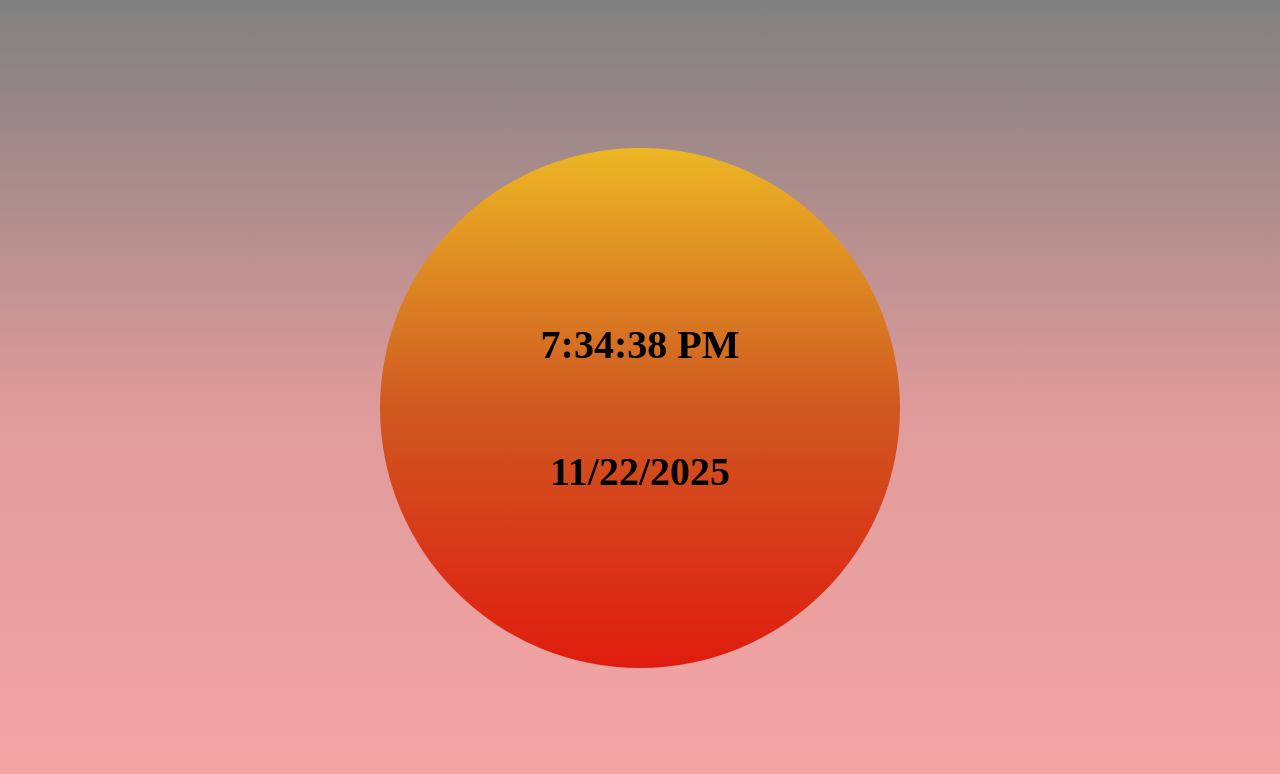
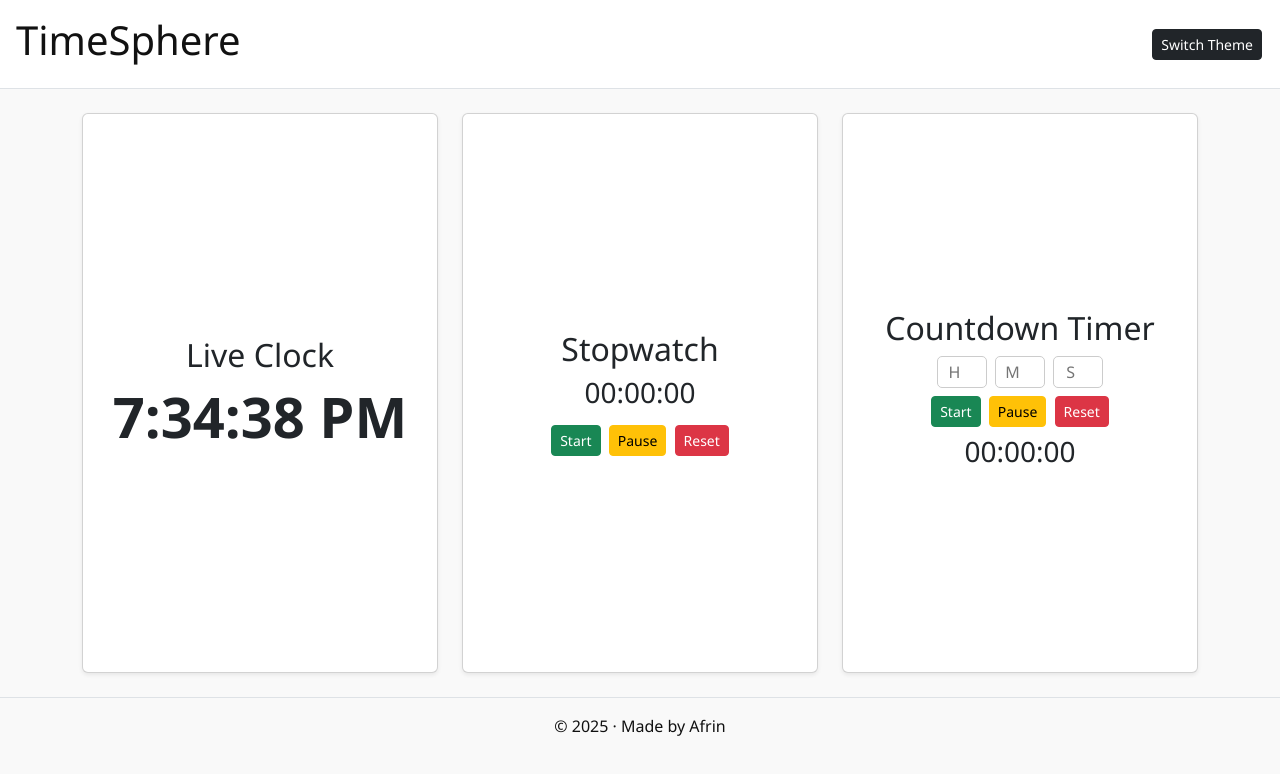
Before and after one commit to Afrinrefai/Real_time-clock, a plain HTML site: page index.html in a window 1280 px wide. Drawn offline with nearby package versions, Linux system fonts and the light colour scheme.

Commit message:
first commit

```diff
--- a/index.html
+++ b/index.html
@@ -1,55 +1,67 @@
 <!DOCTYPE html>
 <html lang="en">
-
 <head>
     <meta charset="UTF-8">
     <meta name="viewport" content="width=device-width, initial-scale=1.0">
-    <title>Clock</title>
-    <style>
-        body {
-            display: flex;
-            justify-content: center;
-            align-items: center;
-            height: 100vh;
-            background: linear-gradient(gray, rgb(223, 155, 155), rgb(248, 165, 165));
-        }
+    <title>TimeSphere</title>
+    <link href="https://cdn.jsdelivr.net/npm/bootstrap@5.3.8/dist/css/bootstrap.min.css" rel="stylesheet">
+    <link rel="stylesheet" href="style.css">
+</head>
+<body class="theme">
+    <!-- HEADER -->
+    <header class="d-flex justify-content-between align-items-center p-3 border-bottom">
+        <h1>TimeSphere</h1>
+        <button id="toggle" class="btn btn-dark btn-sm">Switch Theme</button>
+    </header>
 
-        .clock {
+    <!-- MODULE ROW -->
+    <main class="container py-4">
+        <div class="row g-4">
+            <!-- Live Clock -->
+            <div class="col-md-4">
+                <div class="card p-3 text-center shadow-sm">
+                    <h2>Live Clock</h2>
+                    <div id="live-clock" class="display-4 fw-bold">00:00:00</div>
+                </div>
+            </div>
 
-            background: linear-gradient(rgb(236, 183, 36), rgb(207, 88, 33), rgb(224, 28, 14));
-            font-weight: 700;
-            width: 500px;
-            height: 500px;
-            font-size: 2.5rem;
-            border-radius: 50%;
-            padding: 10px;
-            display: flex;
-            justify-content: center;
-            align-items: center;
-            flex-direction: column;
-        }
-    </style>
-</head>
+            <!-- Stopwatch -->
+            <div class="col-md-4">
+                <div class="card p-3 text-center shadow-sm">
+                    <h2>Stopwatch</h2>
+                    <h3 id="sw-display">00:00:00</h3>
+                    <div class="mt-2">
+                        <button id="sw-start" class="btn btn-success btn-sm">Start</button>
+                        <button id="sw-pause" class="btn btn-warning btn-sm">Pause</button>
+                        <button id="sw-reset" class="btn btn-danger btn-sm">Reset</button>
+                    </div>
+                </div>
+            </div>
 
-<body>
-    <div class="clock" id="clock">
-        <p id="time"></p>
-        <p id="date"></p>
-    </div>
-    <script>
-        let time = document.getElementById("time");
-        let date = document.getElementById("date");
+            <!-- Countdown Timer -->
+            <div class="col-md-4">
+                <div class="card p-3 text-center shadow-sm">
+                    <h2>Countdown Timer</h2>
+                    <div class="mb-2">
+                        <input id="cd-h" type="number" placeholder="H" min="0">
+                        <input id="cd-m" type="number" placeholder="M" min="0">
+                        <input id="cd-s" type="number" placeholder="S" min="0">
+                    </div>
+                    <div class="mb-2">
+                        <button id="cd-start" class="btn btn-success btn-sm">Start</button>
+                        <button id="cd-pause" class="btn btn-warning btn-sm">Pause</button>
+                        <button id="cd-reset" class="btn btn-danger btn-sm">Reset</button>
+                    </div>
+                    <h3 id="cd-display">00:00:00</h3>
+                </div>
+            </div>
+        </div>
+    </main>
 
+    <footer class="text-center py-3 border-top">
+        © 2025 · Made by Afrin
+    </footer>
 
-
-        setInterval(() => {
-            let newDate = new Date;
-            let nowTime = (newDate.toLocaleTimeString());
-            let nowDate = (newDate.toLocaleDateString());
-            time.textContent = nowTime;
-            date.textContent = nowDate;
-        }, 1000);
-    </script>
+    <script src="script.js"></script>
 </body>
-
 </html>
--- /dev/null
+++ b/script.js
@@ -0,0 +1,70 @@
+// THEME TOGGLE
+const btn = document.getElementById("toggle");
+const body = document.body;
+btn.addEventListener("click", () => {
+    body.classList.toggle("dark");
+    btn.textContent = body.classList.contains("dark") ? "Light Mode" : "Dark Mode";
+});
+
+// LIVE CLOCK
+function startLiveClock() {
+    const clock = document.getElementById("live-clock");
+    setInterval(() => {
+        clock.textContent = new Date().toLocaleTimeString();
+    }, 1000);
+}
+startLiveClock();
+
+// STOPWATCH
+const swDisplay = document.getElementById("sw-display");
+let swTime = 0, swInterval;
+document.getElementById("sw-start").addEventListener("click", () => {
+    clearInterval(swInterval);
+    swInterval = setInterval(() => swDisplay.textContent = formatTime(swTime++), 1000);
+});
+document.getElementById("sw-pause").addEventListener("click", () => clearInterval(swInterval));
+document.getElementById("sw-reset").addEventListener("click", () => {
+    clearInterval(swInterval); swTime = 0; swDisplay.textContent = "00:00:00";
+});
+
+const cdDisplay = document.getElementById("cd-display");
+let cdTime = 0, cdInterval;
+
+function formatTime(t){
+    let h = String(Math.floor(t/3600)).padStart(2,"0");
+    let m = String(Math.floor((t%3600)/60)).padStart(2,"0");
+    let s = String(t%60).padStart(2,"0");
+    return `${h}:${m}:${s}`;
+}
+
+document.getElementById("cd-start").addEventListener("click", ()=>{
+    if(cdTime === 0){
+        const h = +document.getElementById("cd-h").value || 0;
+        const m = +document.getElementById("cd-m").value || 0;
+        const s = +document.getElementById("cd-s").value || 0;
+        cdTime = h*3600 + m*60 + s;
+        if(cdTime === 0) return; // Do nothing if all fields are 0
+    }
+
+    clearInterval(cdInterval);
+    cdInterval = setInterval(() => {
+        cdDisplay.textContent = formatTime(cdTime); // show current time
+        if(cdTime <= 0){
+            clearInterval(cdInterval);
+            cdDisplay.textContent = "Time's up!";
+            return;
+        }
+        cdTime--; // decrement after displaying
+    }, 1000);
+});
+
+document.getElementById("cd-pause").addEventListener("click", () => clearInterval(cdInterval));
+
+document.getElementById("cd-reset").addEventListener("click", () => {
+    clearInterval(cdInterval);
+    cdTime = 0;
+    cdDisplay.textContent = "00:00:00";
+    document.getElementById("cd-h").value = "";
+    document.getElementById("cd-m").value = "";
+    document.getElementById("cd-s").value = "";
+});
--- /dev/null
+++ b/style.css
@@ -0,0 +1,49 @@
+body.theme {
+    background: #f9f9f9;
+    color: #111;
+    font-family: 'Segoe UI', Tahoma, Geneva, Verdana, sans-serif;
+    transition: background 0.3s, color 0.3s;
+}
+
+body.theme.dark {
+    background: #111;
+    color: #f9f9f9;
+}
+
+header, footer, .card {
+    transition: background 0.3s, color 0.3s;
+}
+
+header {
+    background: #fff;
+}
+
+body.theme.dark header, body.theme.dark footer, body.theme.dark .card {
+    background: #222;
+    color: #fff;
+}
+
+
+input[type="number"] {
+    width: 50px;
+    text-align: center;
+    border-radius: 5px;
+    border: 1px solid #ccc;
+    padding: 0.2rem;
+    margin: 0 2px;
+}
+
+body.theme.dark input[type="number"] {
+    background: #333;
+    color: #fff;
+    border: 1px solid #555;
+}
+
+button {
+    margin: 0 2px;
+}
+
+.card{
+    height: 70vh;
+    justify-content: center;
+}
```
Also changed, not shown: 1 other file.
